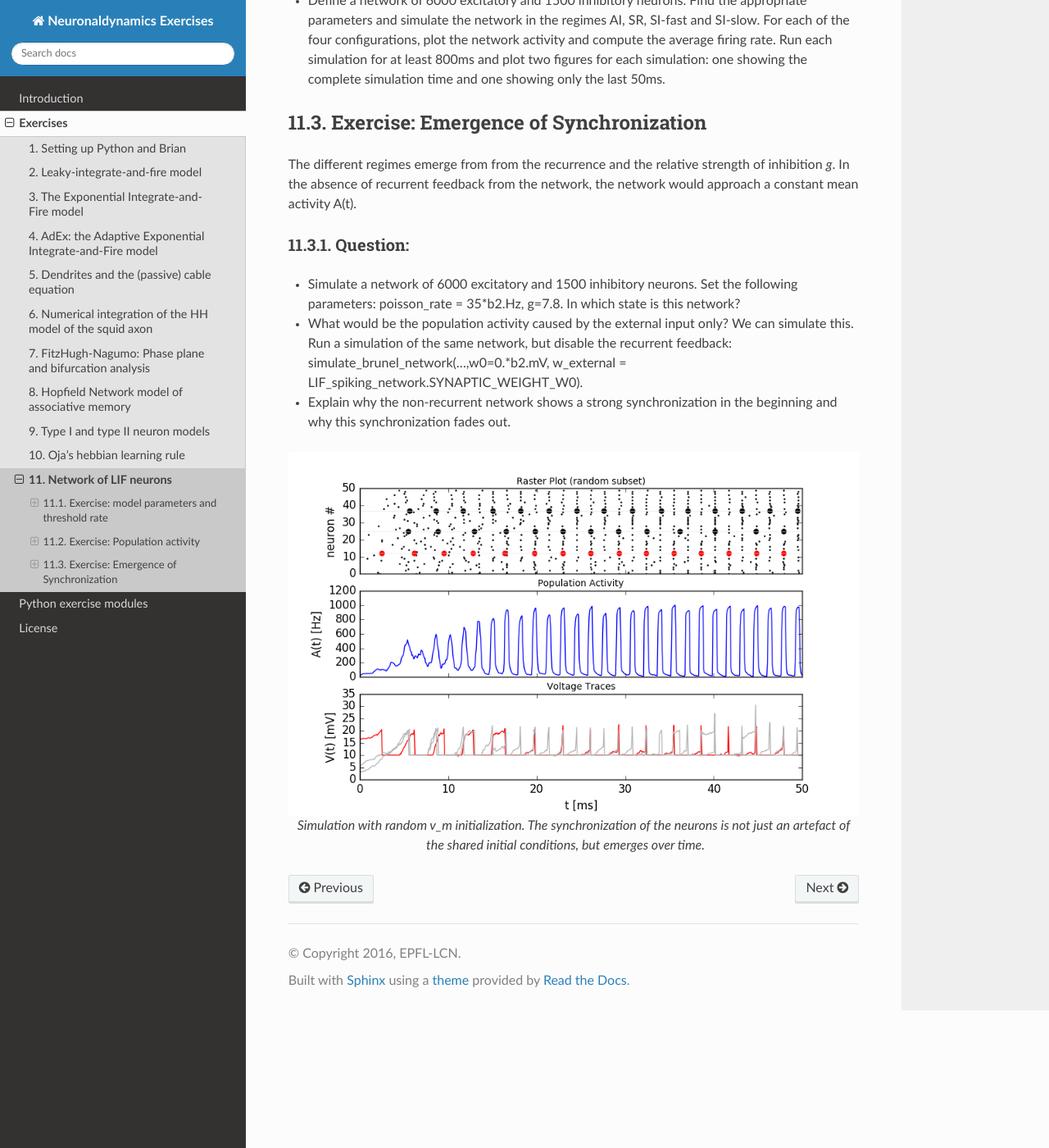
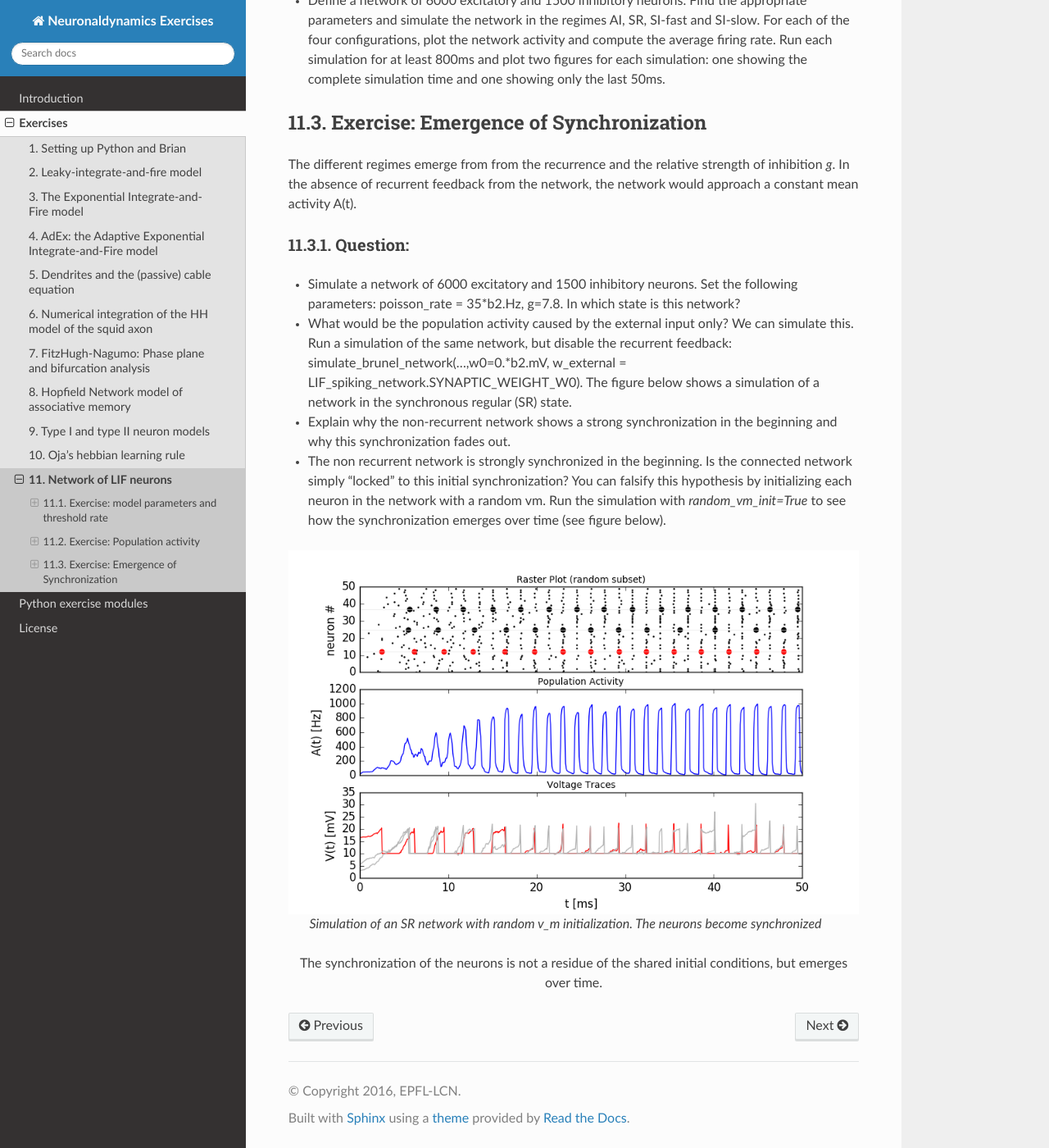
Before and after one commit to EPFL-LCN/neuronaldynamics-exercises, a Sphinx documentation site: the page built from doc/exercises/brunel-network.rst, in a window 1280 px wide and 1400 px high, scrolled down 2544 px. Shown: the whole window at 82% size. Built offline with Sphinx 7.4.7 and the Read the Docs theme 2.0.0, drawn with Linux system fonts in a browser that asks for light colours; the version number could not be read and is left out.

Commit message:
brunel doc

```diff
--- a/doc/exercises/brunel-network.rst
+++ b/doc/exercises/brunel-network.rst
@@ -105,12 +105,17 @@ Question:
 ~~~~~~~~~
 * Simulate a network of 6000 excitatory and 1500 inhibitory neurons. Set the following parameters: poisson_rate = 35*b2.Hz, g=7.8. In which state is this network?
 
-* What would be the population activity caused by the external input only? We can simulate this. Run a simulation of the same network, but disable the recurrent feedback: simulate_brunel_network(...,w0=0.*b2.mV, w_external = LIF_spiking_network.SYNAPTIC_WEIGHT_W0).
+* What would be the population activity caused by the external input only? We can simulate this. Run a simulation of the same network, but disable the recurrent feedback: simulate_brunel_network(...,w0=0.*b2.mV, w_external = LIF_spiking_network.SYNAPTIC_WEIGHT_W0). The figure below shows a simulation of a network in the synchronous regular (SR) state.
 
 * Explain why the non-recurrent network shows a strong synchronization in the beginning and why this synchronization fades out.
+
+* The non recurrent network is strongly synchronized in the beginning. Is the connected network simply "locked" to this initial synchronization? You can falsify this hypothesis by initializing each neuron in the network with a random vm. Run the simulation with `random_vm_init=True` to see how the synchronization emerges over time (see figure below).
+
 
 
 .. figure:: exc_images/Brunel_Synchronization.png
    :align: center
 
-   Simulation with random v_m initialization. The synchronization of the neurons is not just an artefact of the shared initial conditions, but emerges over time.
+   Simulation of an SR network with random v_m initialization. The neurons become synchronized
+
+   The synchronization of the neurons is not a residue of the shared initial conditions, but emerges over time.
```
